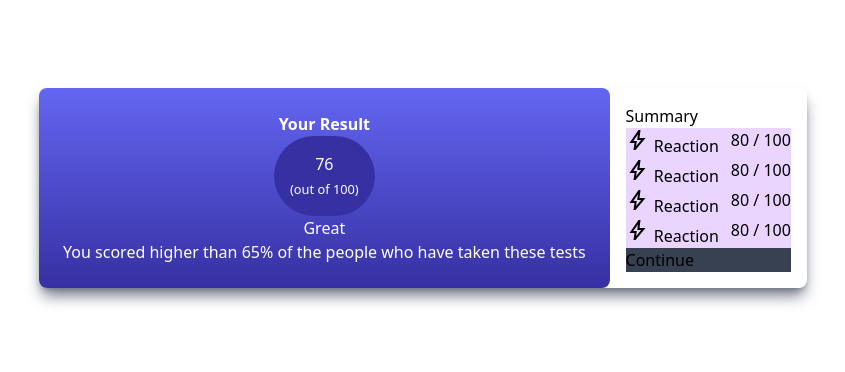
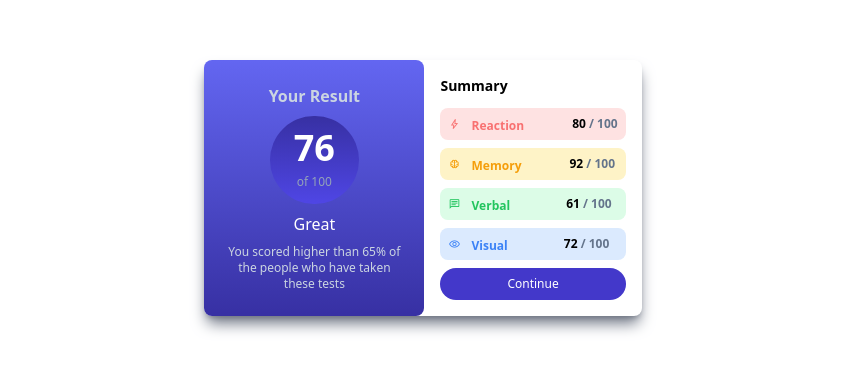
Before and after one commit to janeAnezi/Result-summary, a plain HTML site: page index.html in a window 1280 px wide. Shown: the part 212-584 px from the top of the page, without its empty margins (217-1062 px from the left). Drawn offline with nearby package versions, Linux system fonts and the light colour scheme.

Commit message:
Added tailwind CSS

```diff
--- a/index.html
+++ b/index.html
@@ -4,52 +4,55 @@
     <meta charset="UTF-8">
     <meta name="viewport" content="width=device-width, initial-scale=1.0">
     <link href="https://fonts.googleapis.com/css2?family=Material+Symbols+Outlined" rel="stylesheet" />
+    <!-- font awesome webkit -->
+    <!-- <script src="https://kit.fontawesome.com/1b5e8873d1.js" crossorigin="anonymous"></script> -->
     <script src="https://cdn.tailwindcss.com"></script>
     <title>Result Summary Component</title>
 </head>
 <body class="h-screen flex items-center justify-center">
 
-        <div class="bg-white flex rounded-lg shadow-lg shadow-gray-500">
+        <div class="bg-white flex rounded-lg shadow-lg shadow-gray-500 flex-wrap">
             <div class="left w-50 bg-gradient-to-b from-indigo-500 to-indigo-800 rounded-lg p-6 text-center text-white w-50">
-                <p class="font-bold">Your Result</p>
-                <div class="bg-indigo-800 rounded-full inline-block p-4">
-                    <span id="result">76</span><br />
-                    <small>(out of 100)</small>
+                <p class="font-semibold mb-2  text-slate-300">Your Result</p>
+                <div class="bg-indigo-800 rounded-full inline-block px-6 py-3 bg-gradient-to-b from-indigo-800 to-indigo-600">
+                    <span class="text-4xl font-bold">76</span><br />
+                    <small class="text-xs text-slate-400"> of 100 </small>
                 </div>
-                <p>Great</p>
-                <p>You scored higher than 65% of the people who have taken these tests</p>
+                <p class="my-2">Great</p>
+                <p class="text-xs text-slate-300">You scored higher than 65% of <br>the people who have taken <br>these tests</p>
             </div>
-            <div class="right p-4 rounded-r-lg ">
-                <p>Summary</p>
-                <div class="flex bg-purple-200 space-x-3">
-                    <p>
-                        <span class="material-symbols-outlined">bolt</span>
+            <div class="right p-4 rounded-r-lg sm:w-100">
+                <p class="font-semibold text-sm mb-3">Summary</p>
+                <div class="flex bg-red-100 space-x-10 text-xs rounded-lg mb-2 font-semibold">
+                    <p class="text-red-400">
+                        <span class="material-symbols-outlined text-xs p-2">bolt</span>
                         Reaction
                     </p>
-                    <p><span>80</span> / 100 </p>
+                    <p class="p-2 ">80<span class="text-slate-500"> / 100 </span></p>
                 </div>
-                <div class="flex bg-purple-200 space-x-3">
-                    <p>
-                        <span class="material-symbols-outlined">bolt</span>
-                        Reaction
+                <div class="flex bg-amber-100 space-x-10 text-xs rounded-lg mb-2 font-semibold">
+                    <p class="text-amber-500">
+                        <span class="material-symbols-outlined text-xs p-2">neurology</span>
+                        Memory
                     </p>
-                    <p><span>80</span> / 100 </p>
+                    <p class="p-2 ">92<span class="text-slate-500"> / 100 </span></p>
                 </div>
-                <div class="flex bg-purple-200 space-x-3">
-                    <p>
-                        <span class="material-symbols-outlined">bolt</span>
-                        Reaction
+                <div class="flex bg-green-100 space-x-12 text-xs rounded-lg mb-2 font-semibold">
+                    <p class="text-green-500">
+                        <span class="material-symbols-outlined text-xs p-2">chat</span>
+                        Verbal
                     </p>
-                    <p><span>80</span> / 100 </p>
+                    <p class="p-2 ">61<span class="text-slate-500"> / 100 </span></p>
                 </div>
-                <div class="flex bg-purple-200 space-x-3">
-                    <p>
-                        <span class="material-symbols-outlined">bolt</span>
-                        Reaction
+                <div class="flex bg-blue-100 space-x-12 text-xs rounded-lg mb-2 font-semibold">
+                    <p class="text-blue-500">
+                        <span class="material-symbols-outlined text-xs p-2">visibility</span>
+                        Visual
                     </p>
-                    <p><span>80</span> / 100 </p>
+                    <p class="p-2 ">72<span class="text-slate-500"> / 100 </span></p>
                 </div>
-                <div class="bg-gray-700">
+
+                <div class="bg-indigo-700 p-2 rounded-2xl text-white text-xs text-center">
                     <button>Continue</button>
                 </div>
             </div>
```
